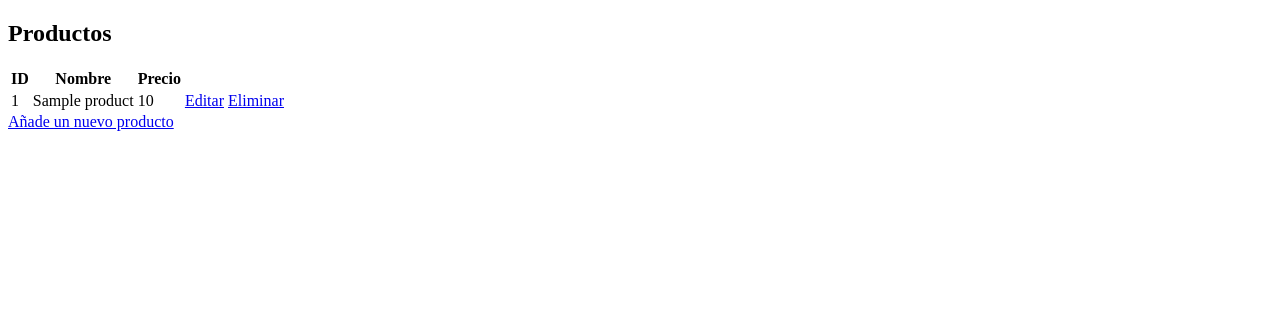
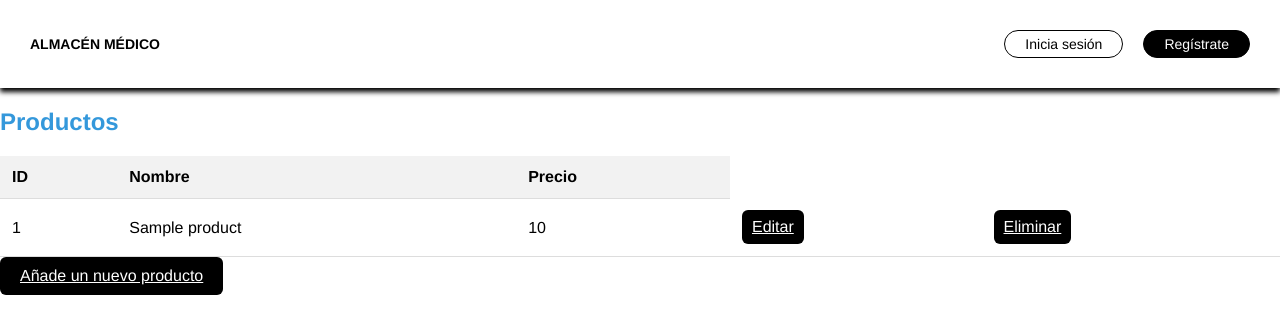
Before and after one commit to LuisM935/ProyectoTemas, a Django app: template ProyectoTemas/Almacen/templates/index.html in a window 1280 px wide. Shown: the top 334 px of the page. Run offline with Django 5.2, Linux system fonts and the light colour scheme; the template is opened without the code that fills it: most values are stand-ins (such as "Sample title", 1, 10 or a date in 2020).

Commit message:
css añadido

```diff
--- /dev/null
+++ b/ProyectoTemas/Almacen/static/css/style.css
@@ -0,0 +1,157 @@
+.bindex{
+    margin: 0px;
+    font-family: "SoDo Sans SemiBold", Helvetica Neue, Helvetica, Arial,
+        sans-serif;
+}
+.navbar-container {
+    box-shadow: 0px 4px 5px 0px black;
+    -webkit-box-shadow: 0px 4px 5px 0px black;
+    -moz-box-shadow: 0px 4px 5px 0px black;
+}
+.navbar {
+    max-width: 1560px;
+    padding: 20px;
+    font-size: 14px;
+    display: flex;
+    justify-content: space-between;
+    align-items: center;
+    margin: auto;
+}
+
+
+
+.navbar-left div {
+    text-transform: uppercase;
+    font-weight: 600;
+}
+
+.navbar-left,
+.navbar-right {
+    display: flex;
+    align-items: center;
+}
+
+.navbar-left > *,
+.navbar-right > * {
+    margin: 10px;
+}
+
+
+
+.sign-in,
+.join-now {
+    font-weight: 500;
+    border: 1px solid black;
+    border-radius: 40px;
+    padding: 5px 20px 5px 20px;
+}
+
+.join-now {
+    background-color: black;
+    color: white;
+}
+
+.join-now:hover {
+    background-color: rgba(0, 0, 0, 0.7);
+}
+
+.sign-in:hover {
+    background-color: rgba(0, 0, 0, 0.06);
+}
+
+.container {
+    max-width: 1440px;
+    margin: auto;
+}
+
+table {
+    width: 100%;
+    border-collapse: collapse;
+    margin-top: 20px;
+}
+
+th, td {
+    padding: 12px;
+    text-align: left;
+    border-bottom: 1px solid #ddd;
+}
+
+th {
+    background-color: #f2f2f2;
+}
+
+tr:hover {
+    background-color: #f5f5f5;
+}
+
+td a {
+    display: inline-block;
+    padding: 8px 10px;
+    background-color: black;
+    color: #fff;
+    border-radius: 6px;
+    transition: background-color 0.3s ease;
+}
+
+td a:hover {
+    background-color: gray;
+}
+
+.btn.btn-primary {
+    display: inline-block;
+    margin-bottom: 20px;
+    padding: 10px 20px;
+    background-color: black; /* Color de fondo verde */
+    color: #fff; /* Texto en blanco */
+    border-radius: 6px;
+    transition: background-color 0.3s ease;
+
+}
+
+.btn.btn-primary:hover {
+    background-color: gray; /* Cambio de color al pasar el ratón */
+
+}
+
+/* styles.css */
+
+.bedit {
+    background-color: #f0f0f0; /* Color de fondo */
+    color: #333; /* Color del texto principal */
+    font-family: 'Arial', sans-serif; /* Tipo de fuente */
+    text-align: center;
+}
+
+h2 {
+    color: #3498db; /* Color del encabezado */
+}
+
+.form-group {
+    margin-bottom: 15px;
+}
+
+label {
+    font-weight: bold;
+}
+
+.form-control {
+    width: 100%;
+    padding: 8px;
+    box-sizing: border-box;
+    border: 1px solid #ccc;
+    border-radius: 4px;
+    margin-top: 5px;
+    margin-bottom: 10px;
+}
+
+
+
+.form-control {
+    width: 30%; /* Ajusta el porcentaje según tu preferencia */
+    padding: 8px;
+    box-sizing: border-box;
+    border: 1px solid #ccc;
+    border-radius: 4px;
+    margin-top: 5px;
+    margin-bottom: 10px;
+}
--- /dev/null
+++ b/ProyectoTemas/Almacen/templates/base.html
@@ -0,0 +1,37 @@
+<!DOCTYPE html>
+<html lang="en">
+<head>
+    <meta charset="UTF-8">
+    <meta name="viewport" content="width=device-width, initial-scale=1.0">
+    {% load static %}
+    <link rel="stylesheet" type="text/css" href="{% static 'css/style.css' %}">
+    <title>{% block title %}Almacen{% endblock %}</title>
+</head>
+
+<body>
+    <div class="navbar-container">
+        <div class="navbar">
+            <div class="navbar-left">
+                <div>Almacén Médico</div>
+
+            </div>
+            <div class="navbar-right">
+
+                <div class="sign-in">Inicia sesión</div>
+                <div class="join-now">Regístrate</div>
+            </div>
+        </div>
+    </div>
+
+
+
+</body>
+
+<div class="content">
+    {% block content %}
+
+    {% endblock %}
+</div>
+
+
+</html>
--- a/ProyectoTemas/Almacen/templates/index.html
+++ b/ProyectoTemas/Almacen/templates/index.html
@@ -1,10 +1,6 @@
-<!DOCTYPE html>
-<html lang="en-US" dir="ltr">
-<head>
-    <title>Almacen</title>
-</head>
-
-<body>
+{% extends 'base.html' %}
+{% block content %}
+<body class="bindex">
     <h2>Productos</h2>
     <table class="table">
         <thead>
@@ -30,3 +26,4 @@
     </table>
     <a class="btn btn-primary" href="addproduct">Añade un nuevo producto</a>
 </body>
+{% endblock %}
```
Also changed, not shown: ProyectoTemas/Almacen/templates/addproduct.html (+0 -8 lines), ProyectoTemas/Almacen/templates/editproduct.html (+4 -8 lines), ProyectoTemas/ProyectoTemas/settings.py (+9 -1 lines).
